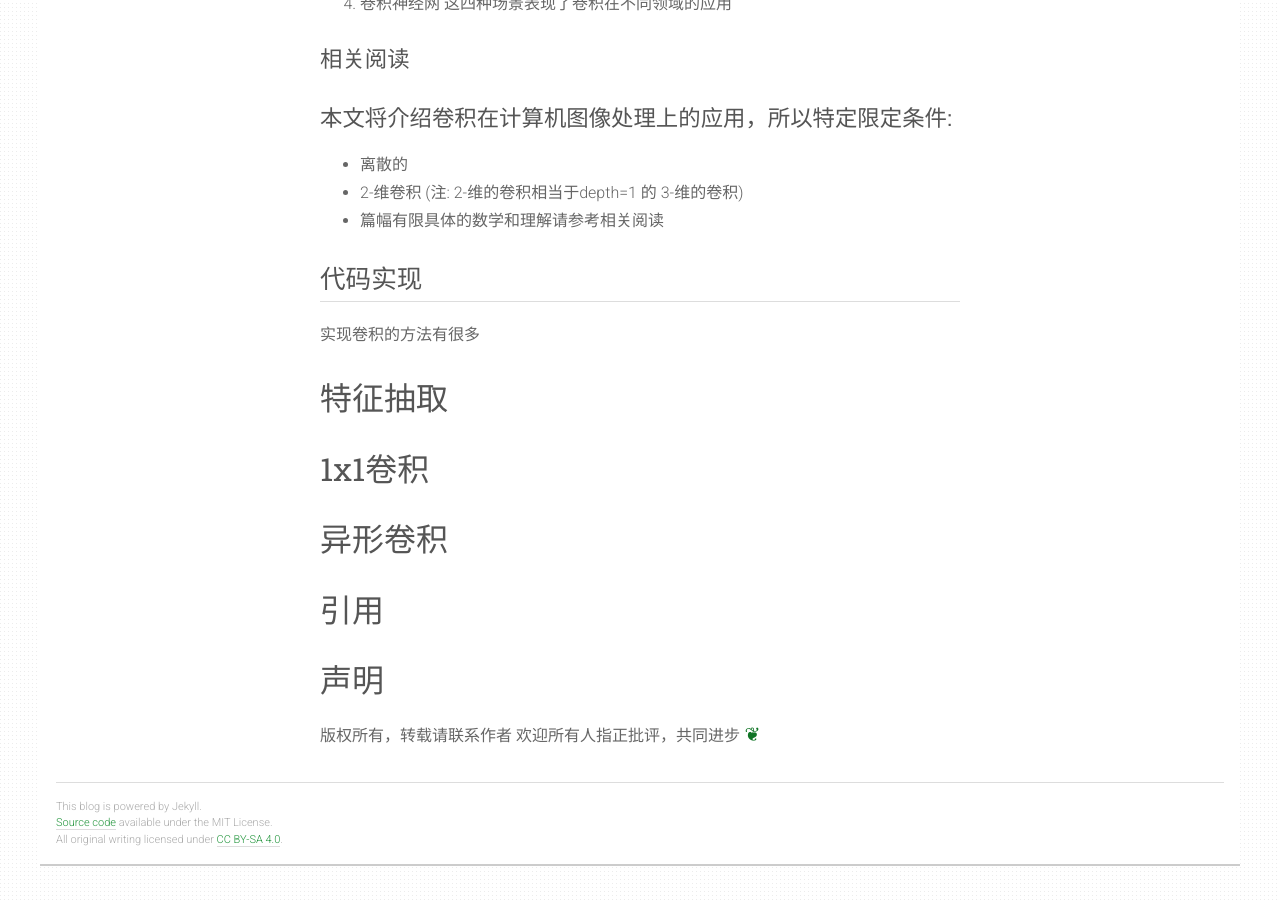
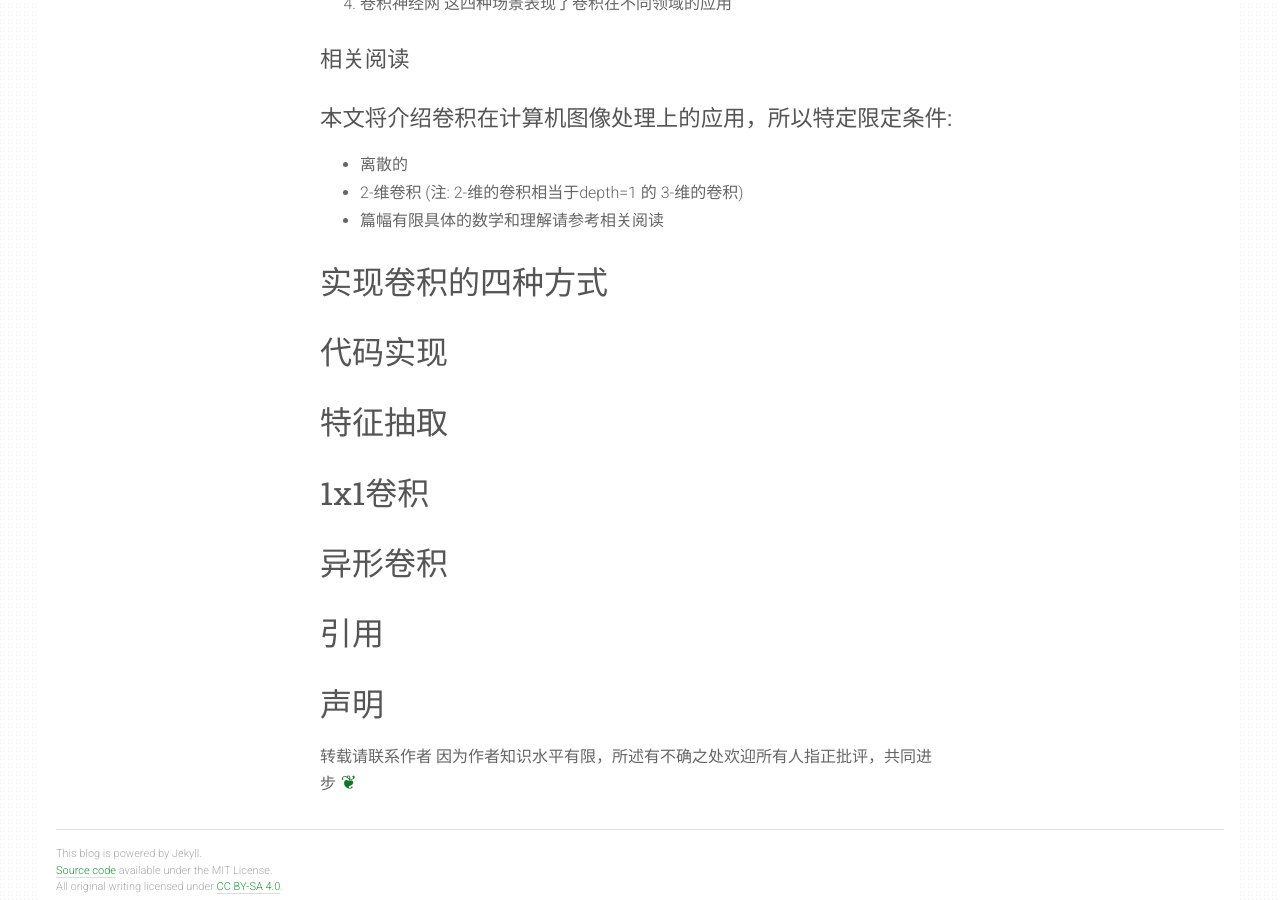
Before and after one commit to vincentweikey/vincentweikey.github.io, a Jekyll site: the page built from _posts/2018-10-05-understanding-convolution.md, in a window 1280 px wide and 900 px high, scrolled down 689 px. Built offline with Jekyll 4.4.1, drawn with Linux system fonts in a browser that asks for light colours.

Commit message:
add unfinished conv post

```diff
--- a/_posts/2018-10-05-understanding-convolution.md
+++ b/_posts/2018-10-05-understanding-convolution.md
@@ -26,8 +26,11 @@ tags: [Theory,CV]
 * 2-维卷积 (注: 2-维的卷积相当于depth=1 的 3-维的卷积)
 * 篇幅有限具体的数学和理解请参考相关阅读
 
-## 代码实现
-实现卷积的方法有很多
+---
+# 实现卷积的四种方式
+
+# 代码实现
+
 
 ---
 
@@ -44,10 +47,9 @@ tags: [Theory,CV]
 # 引用
 
 ---
+
 # 声明
-
-版权所有，转载请联系作者
-欢迎所有人指正批评，共同进步
-
+转载请联系作者
+因为作者知识水平有限，所述有不确之处欢迎所有人指正批评，共同进步
 
 ---
```
